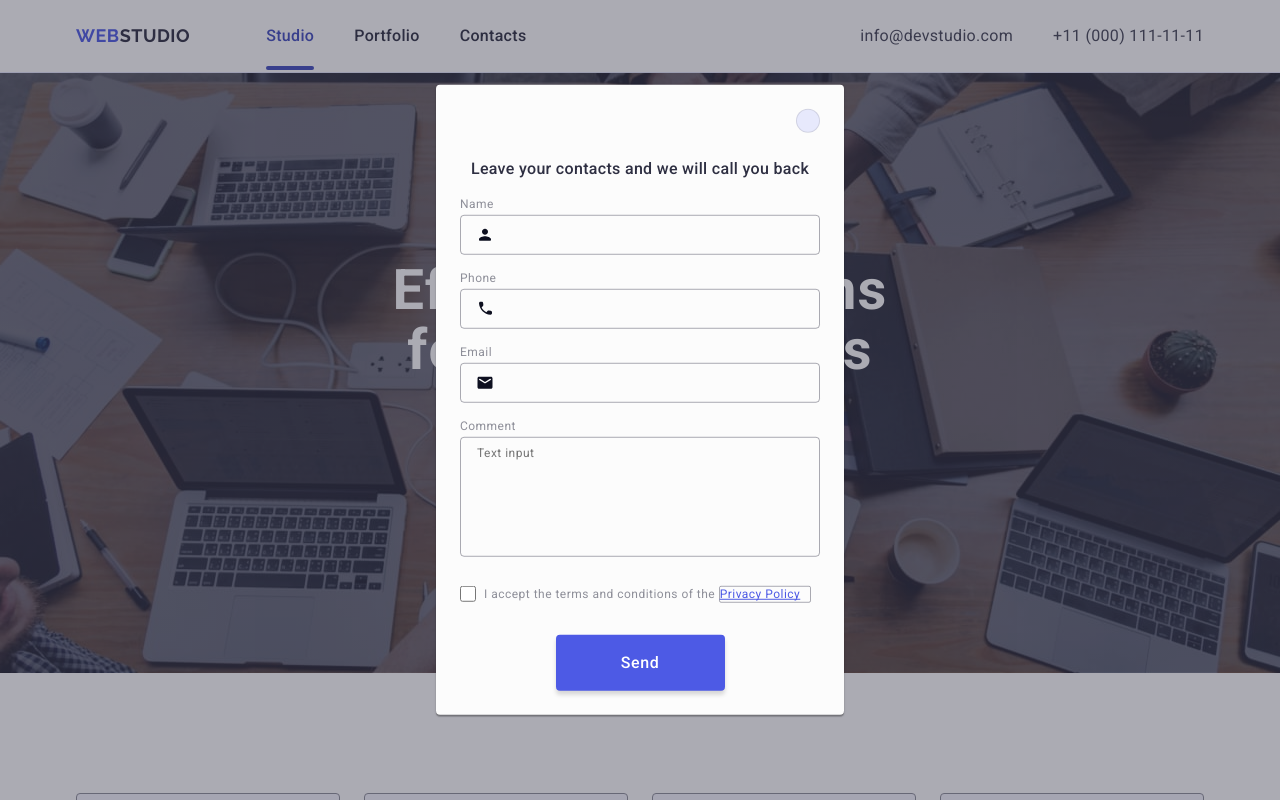
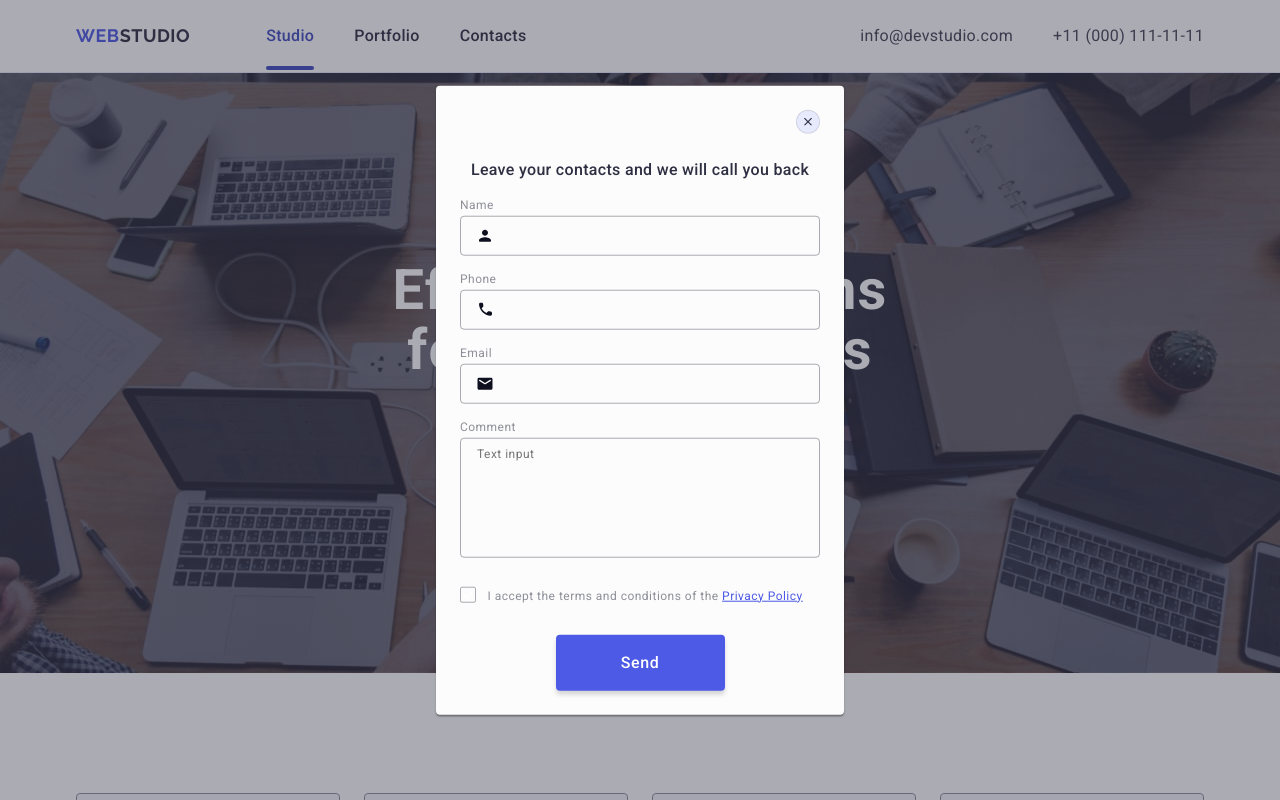
Before and after one commit to Trinity-001/goit-markup-hw-05, a plain HTML site: page index.html in a window 1280 px wide. Shown: the top 800 px of the page. Drawn offline with nearby package versions, Linux system fonts and the light colour scheme.

Commit message:
add modal4

```diff
--- a/css/styles.css
+++ b/css/styles.css
@@ -702,11 +702,10 @@ input::placeholder {
 }
 
 .modal-close {
-  color: #2e2f42;
-  stroke-width: 1px;
-  stroke: rgba(0, 0, 0, 0.1);
-
+  /* stroke-width: 1px;
+  stroke: rgba(0, 0, 0, 0.1); */
   transition: fill 250ms cubic-bezier(0.4, 0, 0.2, 1);
+  fill: #2e2f42;
 }
 
 .modal-close:hover,
@@ -819,6 +818,12 @@ input::placeholder {
   height: 16px;
 }
 
+.checkbox-input:checked + .form-check-text span {
+  background-color: #404bbf;
+  fill: #fff;
+  border: none;
+}
+
 .form-check-text {
   font-weight: 400;
   font-size: 12px;
@@ -831,12 +836,15 @@ input::placeholder {
   display: inline-flex;
   align-items: center;
   justify-content: center;
+  width: 16px;
+  height: 16px;
   line-height: 133%;
   border: 1px solid rgba(46, 47, 66, 0.4);
   border-radius: 2px;
   text-decoration: underline;
   text-decoration-skip-ink: none;
   color: #4d5ae5;
+  margin-right: 8px;
 
   fill: transparent;
   transition: background-color 250ms cubic-bezier(0.4, 0, 0.2, 1),
@@ -844,10 +852,17 @@ input::placeholder {
     fill 250ms cubic-bezier(0.4, 0, 0.2, 1);
 }
 
-/* .checkbox-icon {
-} */
+.checkbox-link {
+  color: #4d5ae5;
+  text-decoration: underline;
+}
+
+.checkbox-icon {
+  fill: #fff;
+}
 
 .form-button {
+  min-width: 169px;
   font-weight: 500;
   font-size: 16px;
   line-height: 1.5;
--- a/index.html
+++ b/index.html
@@ -518,7 +518,7 @@
       <div class="modal">
         <button class="backdrop-button" type="button">
           <svg class="modal-close" width="8" height="8">
-            <use href="./images/galochka111.svg#icon-galochka111"></use>
+            <use href="./images/icons.svg#icon-modal-block-close"></use>
           </svg>
         </button>
         <p class="modal-text">Leave your contacts and we will call you back</p>
@@ -575,20 +575,20 @@
           </div>
           <div class="form-checkbox">
             <input
-              class="checkbox-input"
+              class="checkbox-input visually-hidden"
               type="checkbox"
               name="user-privacy"
               id="user-privacy"
               value="true"
             />
             <label class="form-check-text" for="user-privacy"
-              >I accept the terms and conditions of the
-              <span class="form-check-accent">
-                Privacy Policy
-                <svg class="checkbox-icon" width="10" height="8">
-                  <use href="./images/galochka111.svg#icon-galochka111"></use>
+              ><span class="form-check-accent">
+                <svg class="checkbox-icon" width="10" height="10">
+                  <use href="./images/icons.svg#icon-galochka111"></use>
                 </svg>
               </span>
+              I accept the terms and conditions of the
+              <a class="checkbox-link" href=""> Privacy Policy</a>
             </label>
           </div>
           <button class="form-button" type="submit">Send</button>
```
